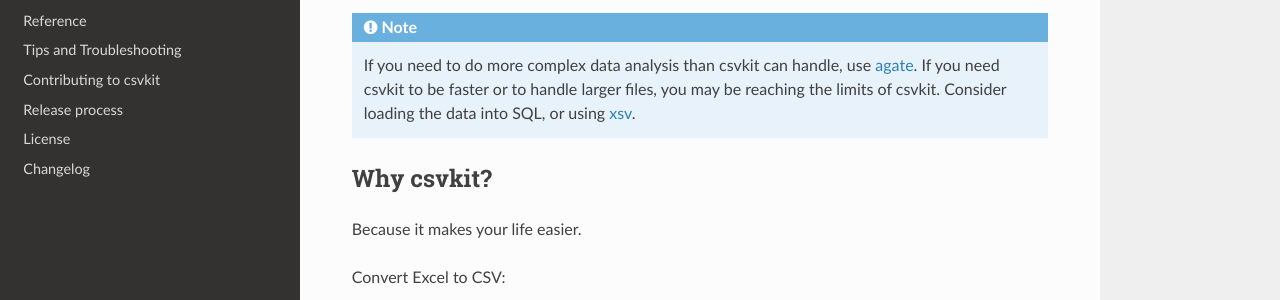
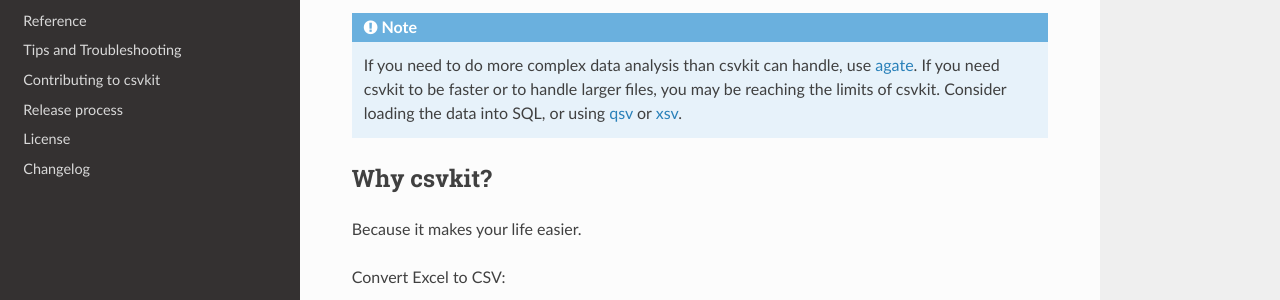
Before and after one commit to wireservice/csvkit, a Sphinx documentation site: the page built from docs/index.rst, in a window 1280 px wide and 900 px high, scrolled down 704 px. Shown: the part 154-454 px from the top of the window. Built offline with Sphinx 7.4.7 and the Read the Docs theme 2.0.0, drawn with Linux system fonts in a browser that asks for light colours.

Commit message:
docs: Add link to qsv

```diff
--- a/docs/index.rst
+++ b/docs/index.rst
@@ -19,7 +19,7 @@
 
 .. note::
 
-    If you need to do more complex data analysis than csvkit can handle, use `agate <https://github.com/wireservice/agate>`_. If you need csvkit to be faster or to handle larger files, you may be reaching the limits of csvkit. Consider loading the data into SQL, or using `xsv <https://github.com/BurntSushi/xsv>`_.
+    If you need to do more complex data analysis than csvkit can handle, use `agate <https://github.com/wireservice/agate>`_. If you need csvkit to be faster or to handle larger files, you may be reaching the limits of csvkit. Consider loading the data into SQL, or using `qsv <https://github.com/jqnatividad/qsv>`_ or `xsv <https://github.com/BurntSushi/xsv>`_.
 
 Why csvkit?
 ===========
```
